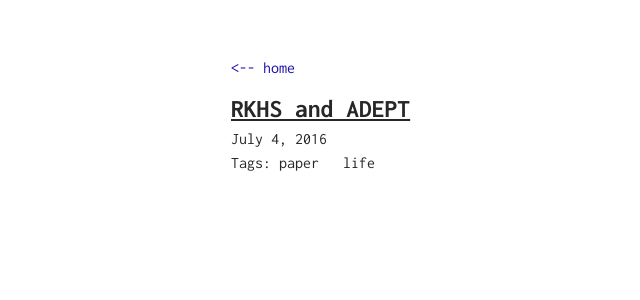
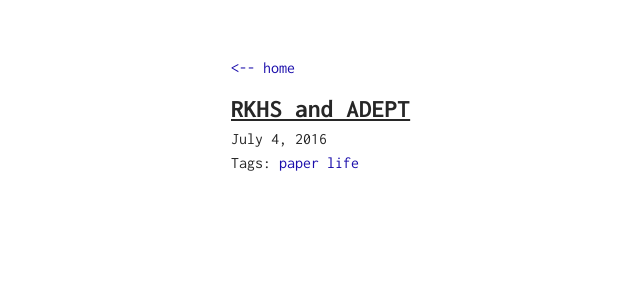
Before and after one commit to pbamotra/sciontist, a Jekyll site: the page built from _posts/2016-07-04-rkhs.md, in a window 1280 px wide. Shown: the top 300 px of the page, without its empty margins (109-749 px from the left). Built offline with Jekyll 4.4.1, drawn with Linux system fonts in a browser that asks for light colours; nearby versions of some CDN libraries; a script that is not in the unit is left out.

Commit message:
Show tags

```diff
--- a/_layouts/post.html
+++ b/_layouts/post.html
@@ -9,7 +9,7 @@ layout: default
     <p class="post__meta">
         Tags:
         {% for tag in page.tag %}
-            {{tag}} &nbsp;
+            <a href="/blog/tags/{{tag}}">{{tag}}</a>
         {% endfor %}
     </p>
     <div class="post__content"?>
```
